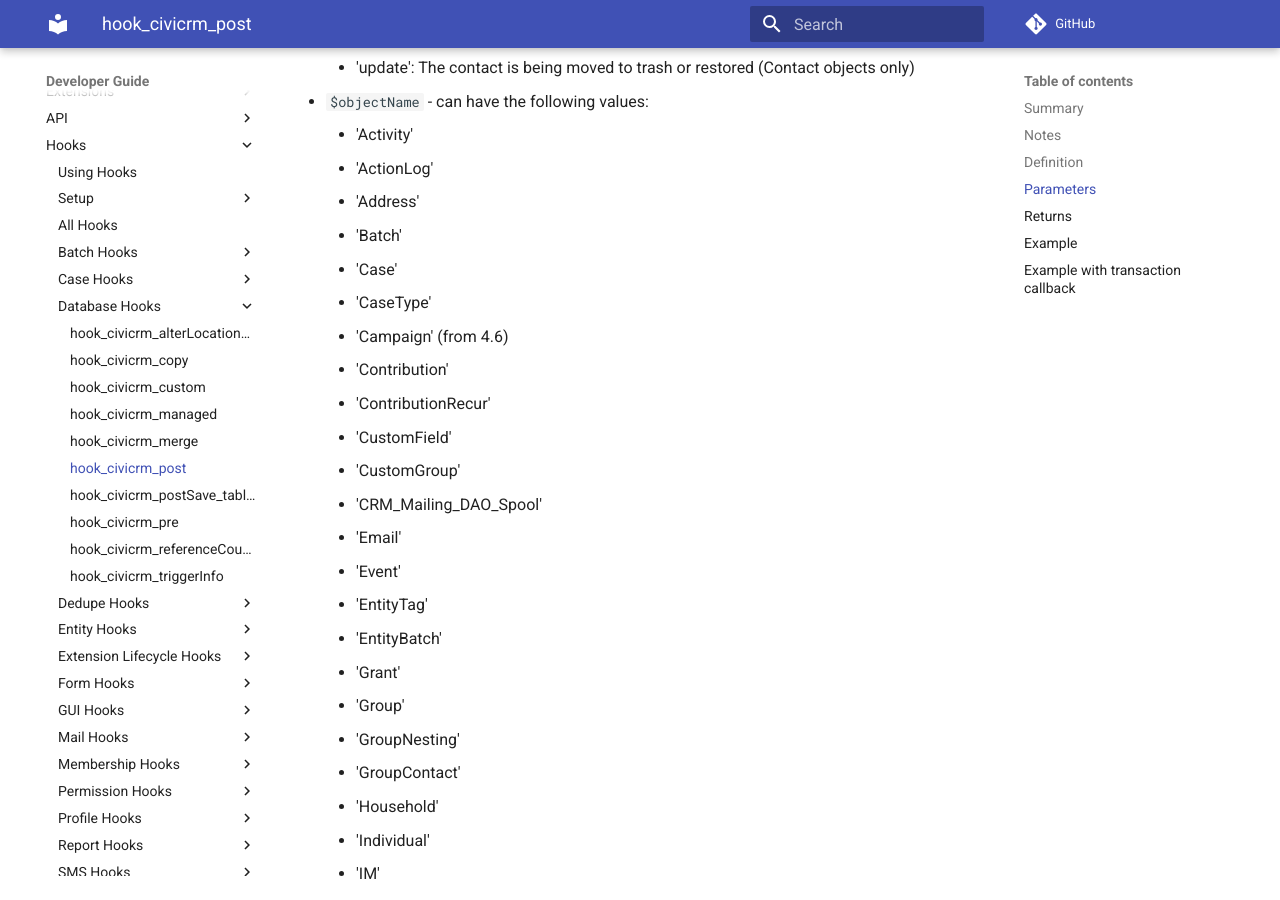
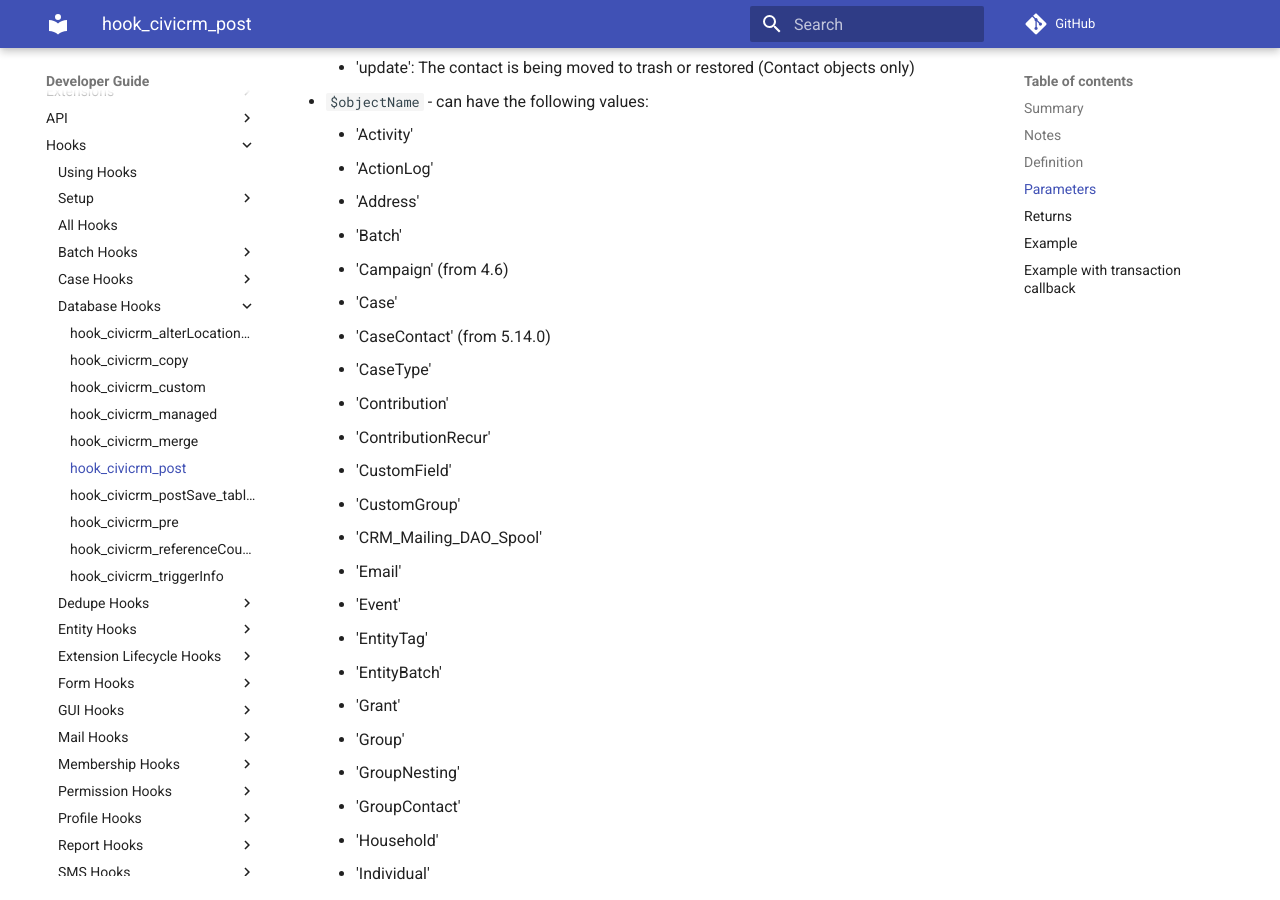
Before and after one commit to civicrm/civicrm-dev-docs, an MkDocs documentation site: the page built from docs/hooks/hook_civicrm_post.md, in a window 1280 px wide and 900 px high, scrolled down 1128 px. Built offline with MkDocs 1.6.1 and Material for MkDocs 9.7.7, drawn with Linux system fonts in a browser that asks for light colours; comment, search, counter and statistics services are not loaded; old or Windows-style settings are respelled for this version of MkDocs.

Commit message:
Add CaseContact to hook_civicrm_post() and hook_civicrm_pre() documentation - see https://github.com/civicrm/civicrm-core/pull/14030
Reposition 'Campaign' in list to be alphabetical

```diff
--- a/docs/hooks/hook_civicrm_post.md
+++ b/docs/hooks/hook_civicrm_post.md
@@ -38,9 +38,10 @@ hook_civicrm_post($op, $objectName, $objectId, &$objectRef)
     -   'ActionLog'
     -   'Address'
     -   'Batch'
+    -   'Campaign' (from 4.6)
     -   'Case'
+    -   'CaseContact' (from 5.14.0)
     -   'CaseType'
-    -   'Campaign' (from 4.6)
     -   'Contribution'
     -   'ContributionRecur'
     -   'CustomField'
```
Also changed, not shown: docs/hooks/hook_civicrm_pre.md (+1 -0 lines).
